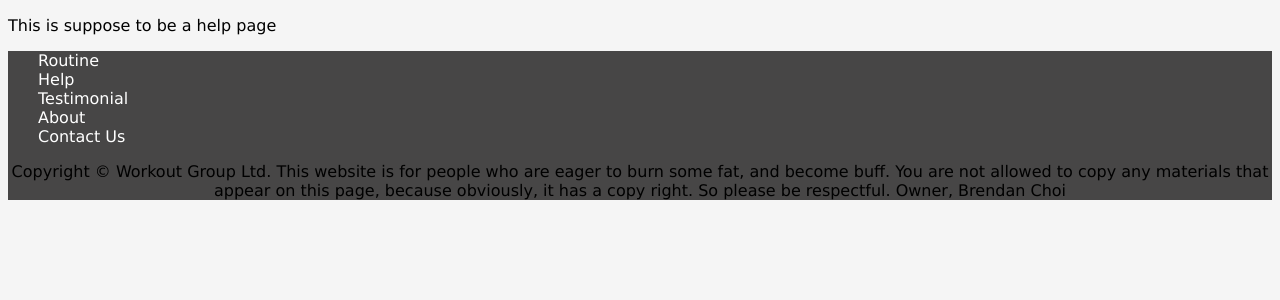
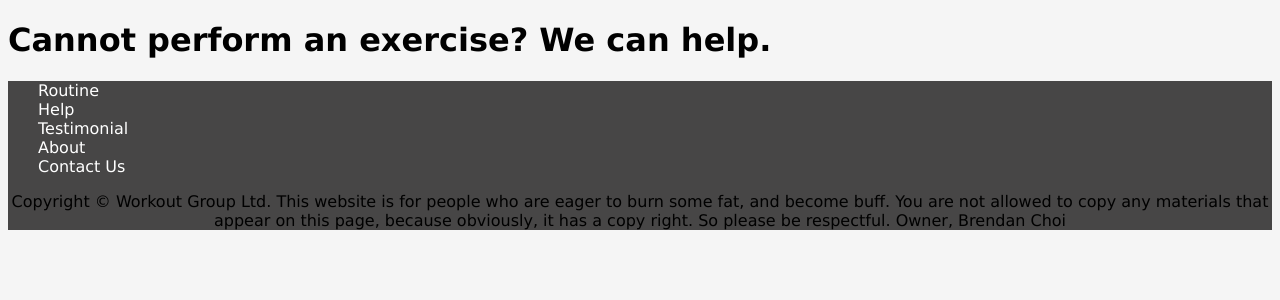
Before and after one commit to Brendanchoi626/NoExcuse, a Flask app: template templates/help.html in a window 1280 px wide. Shown: the part 192-492 px from the top of the page. Run offline with Flask 2, Linux system fonts and the light colour scheme; the template is opened without the code that fills it, so the values that code supplies are empty.

Commit message:
Working on a help page

```diff
--- a/app.py
+++ b/app.py
@@ -9,22 +9,27 @@ app = Flask(__name__)
 def home():
     arr = os.listdir(r'C:\Users\brend\12DTP\12DTP\NoExcuse\static\videos with inspirational qoutes')
     randvid = random.choice(arr)
-    #codesS
+    #codes
     return render_template('home.html', randvid=randvid)
 
 @app.route('/routine/')
 def all_routines():
-    #codes
     conn = sqlite3.connect('database.db')
     cur = conn.cursor()
     cur.execute('SELECT * FROM Routine;')
     routines = cur.fetchall()
+    #codes
     return render_template('routine.html', routines=routines)
 
 @app.route('/help/')
 def help():
+    conn = sqlite3.connect('database.db')
+    cur = conn.cursor()
+    cur.execute('SELECT id, name FROM Exercise')
+    help_exercise = cur.fetchall()
     #codes
-    return render_template('help.html')
+    return render_template('help.html', help_exercise=help_exercise)
+
 
 @app.route('/exercisenow/<int:id>')
 def exercisenow(id):
--- a/templates/help.html
+++ b/templates/help.html
@@ -1,5 +1,8 @@
 {% extends 'layout.html' %}
 
 {% block content %}
-<p>This is suppose to be a help page</p>
+    <h1><strong>Cannot perform an exercise? We can help.</strong></h1>
+    {% for help in help_exercise %}
+        <a href="#help[0]">{{ help[1] }}</a>
+    {% endfor %}
 {% endblock %}
```
Also changed, not shown: database.db.
